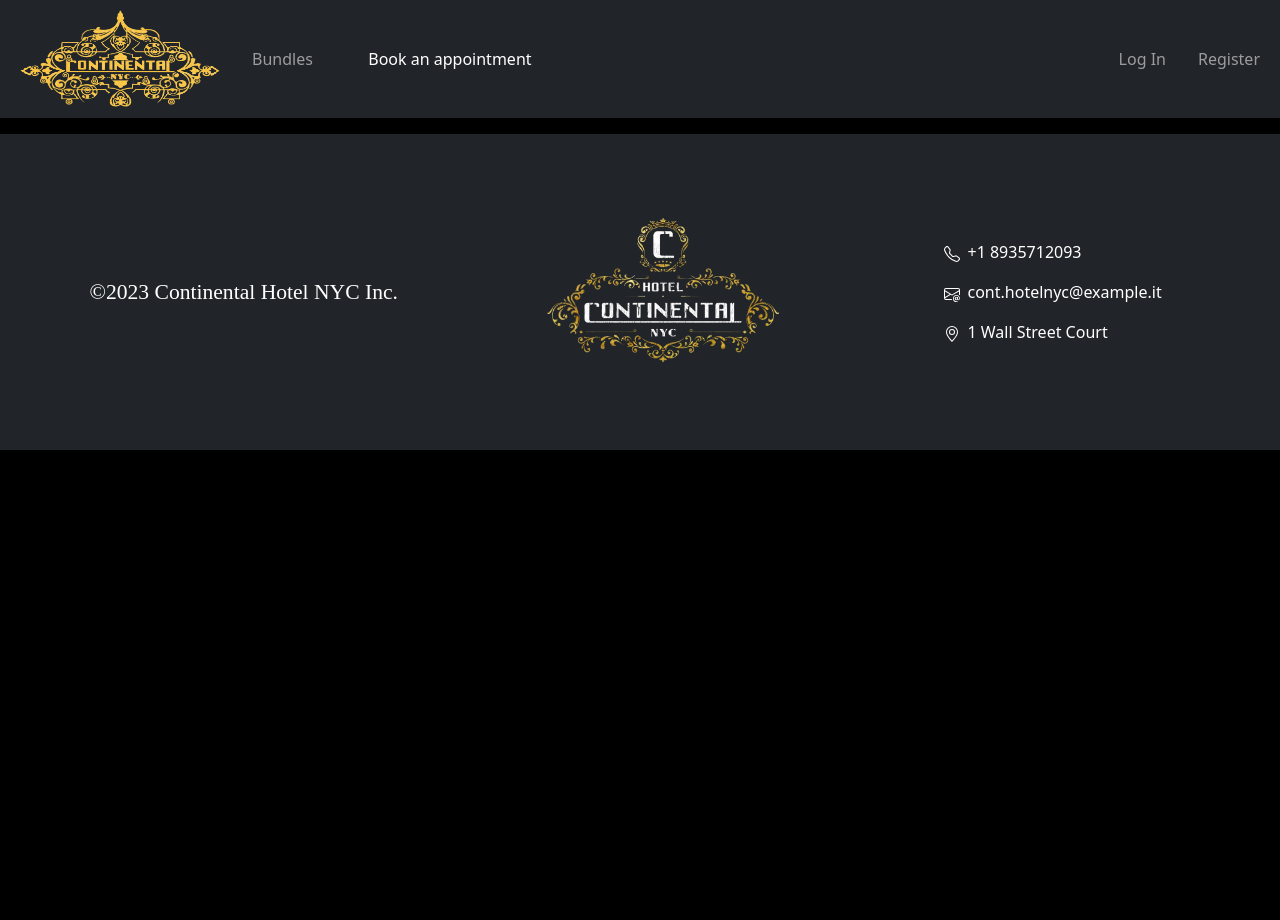
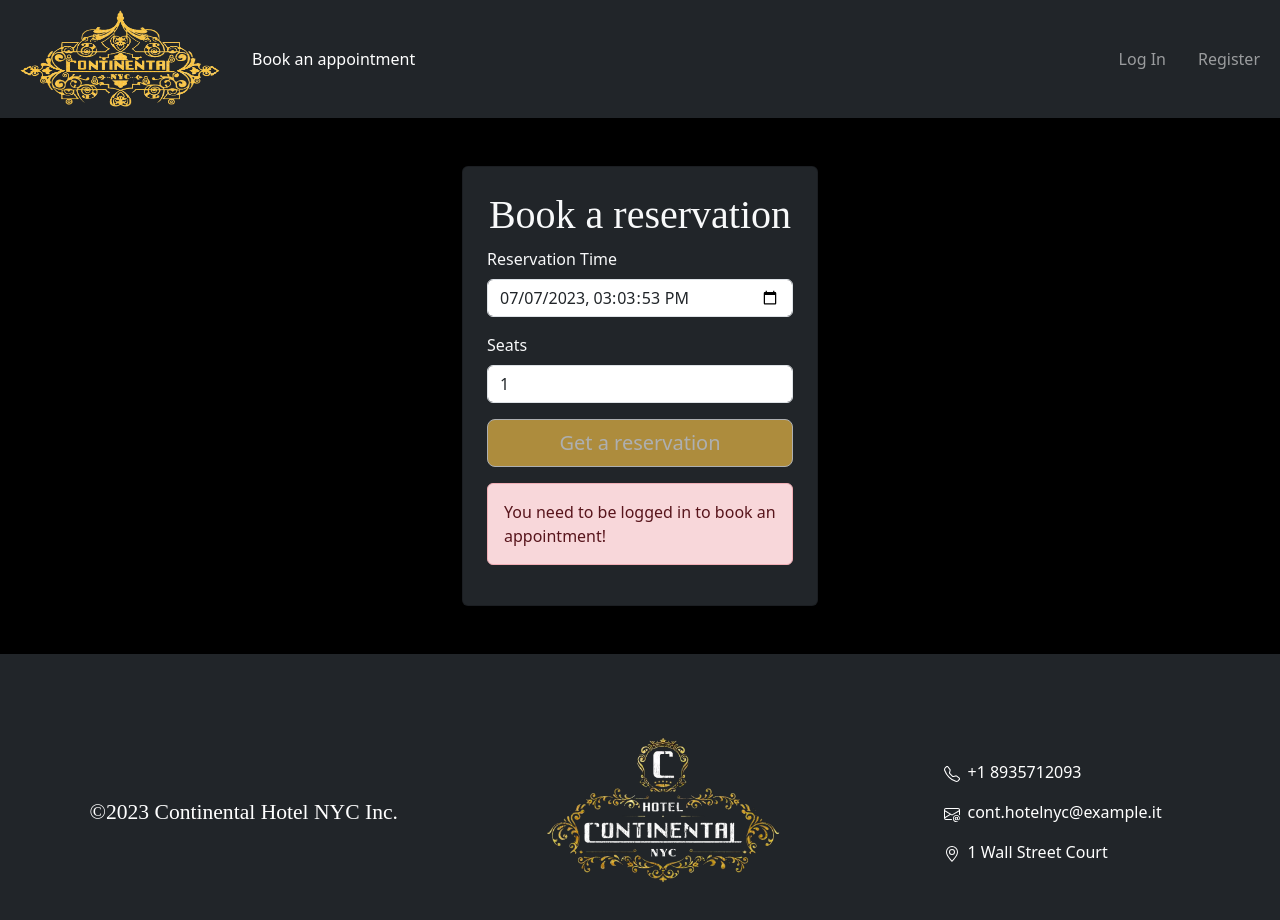
Before and after one commit to LuigiCervo/app-finalcapstonefrontend, a React (Create React App) app: page /book in a window 1280 px wide. Shown: the top 920 px of the page. Before the commit the page ends 800 px from the top, so only its background shows below. Built offline with nearby package versions, Linux system fonts and the light colour scheme; a web font is replaced by a local one.

Commit message:
Reservation interface added

```diff
--- a/src/App.tsx
+++ b/src/App.tsx
@@ -18,6 +18,7 @@ import './App.css';
 import { Telephone } from "react-bootstrap-icons";
 import { EnvelopeAt } from "react-bootstrap-icons";
 import { GeoAlt } from "react-bootstrap-icons";
+import ReservationPage from "./pages/ReservationPage";
 
 
 export default function App() {
@@ -37,7 +38,10 @@ export default function App() {
             <Navbar.Toggle aria-controls="basic-navbar-nav" />
             <Navbar.Collapse id="basic-navbar-nav">
               <Nav className="me-auto">
-                <NavLink className="mx-2 nav-link" to="/bundles">Bundles</NavLink> &&
+                {
+                  authState != null &&
+                  <NavLink className="mx-2 nav-link" to="/bundles">Bundles</NavLink>
+                }
                 <NavLink className="mx-2 nav-link" to="/book">Book an appointment</NavLink>
               </Nav>
 
@@ -66,6 +70,10 @@ export default function App() {
                       authState.user.golden &&
                       <NavDropdown.Item>Golden Account</NavDropdown.Item>
                     }
+                    {
+                      !authState.user.golden && !authState.user.admin &&
+                      <NavDropdown.Item>Standard Account</NavDropdown.Item>
+                    }
                   </NavDropdown>
 
                   <NavLink className="mx-2 nav-link" to="/logout">Log Out</NavLink>
@@ -79,6 +87,7 @@ export default function App() {
           <Route path='/' element={<Index />} />
           <Route path='/dish/:id' element={<DishDetails />} />
           <Route path='/bundles' element={<Bundles authState={authState} />} />
+          <Route path='/book' element={<ReservationPage authState={authState} />} />
           <Route path='/register' element={<Register />} />
           <Route path='/login' element={<Login setAuthStateAction={setAuthState} />} />
           <Route path='/logout' element={<Logout setAuthStateAction={setAuthState} />} />
--- a/src/dto/User.ts
+++ b/src/dto/User.ts
@@ -1,6 +1,7 @@
 import { JwtPayload } from "jwt-decode";
 
 export default interface User extends JwtPayload {
+    id: number;
     name: string;
     admin: boolean;
     golden: boolean;
--- /dev/null
+++ b/src/models/Reservation.ts
@@ -0,0 +1,8 @@
+import { User } from "./User";
+
+export interface Reservation {
+    id: number;
+    reservationTime: string;
+    seats: number;
+    guest: User;
+}
--- /dev/null
+++ b/src/models/User.ts
@@ -0,0 +1,6 @@
+export interface User {
+    id: number;
+    firstName: string;
+    lastName: string;
+    email: string;
+}
--- a/src/pages/DishManager.tsx
+++ b/src/pages/DishManager.tsx
@@ -3,6 +3,9 @@ import { Dish } from '../models/Dish';
 import { Manufacturer } from '../models/Manufacturer';
 import { createDish, deleteDishById, getDishList, updateDishById } from '../service/DishService';
 import { Button, Card, Col, Container, Form, InputGroup, Modal, Row } from 'react-bootstrap';
+import { Reservation } from '../models/Reservation';
+import { Check2, Check2All, Check2Square, CheckCircleFill, Trash3Fill } from 'react-bootstrap-icons';
+import { Check } from 'react-bootstrap-icons';
 
 function DishListItem(props: { dish: Dish, manufacturers: Manufacturer[], onSuccesfulDeletion(dishId: number, dish: Dish): void, onSuccesfulEdit(dishId: number, dish: Dish): void }) {
   const [isEditing, setIsEditing] = useState(false);
@@ -59,8 +62,8 @@ function DishListItem(props: { dish: Dish, manufacturers: Manufacturer[], onSucc
         <Card.Title>{props.dish.price}$ | {props.dish.name}</Card.Title>
         <Card.Text>{props.dish.description}</Card.Text>
         {props.dish.manufacturer != null && <Card.Text>Manufacturer: {props.dish.manufacturer.name}</Card.Text>}
-        <button className='btn btn-primary' onClick={onEdit}>Edit</button>
-        <button className='btn btn-danger ms-2' onClick={onDelete}>Delete</button>
+        <button className='btn btn-primary' onClick={onEdit}><CheckCircleFill></CheckCircleFill></button>
+        <button className='btn btn-danger ms-2' onClick={onDelete}><Trash3Fill></Trash3Fill></button>
       </Card.Body>
     </Card>
   ) : (
@@ -152,6 +155,7 @@ function DishListItem(props: { dish: Dish, manufacturers: Manufacturer[], onSucc
 
 function DishManager() {
   const [dishes, setDishes] = useState<Dish[]>([]);
+  const [reservations, setReservations] = useState<Reservation[]>([]);
   const [manufacturers, setManufacturers] = useState<Manufacturer[]>([]);
 
   const [isLoading, setIsLoading] = useState<boolean>(true);
@@ -175,7 +179,11 @@ function DishManager() {
       .then(response => response.json())
       .then(json => setManufacturers(json));
 
-    Promise.all([dishPromise, manufacturerPromise])
+    let reservationPromise = fetch("http://localhost:8080/api/reservation/list")
+      .then(response => response.json())
+      .then(json => setReservations(json));
+
+    Promise.all([dishPromise, manufacturerPromise, reservationPromise])
       .then(() => setIsLoading(false));
   }, []);
 
@@ -217,9 +225,30 @@ function DishManager() {
       });
   }
 
+  function deleteReservation(id: number) {
+    fetch("http://localhost:8080/api/reservation/" + id,
+      {
+        method: 'DELETE'
+      }).then(response => {
+        if (response.ok) {
+          setReservations(reservations.filter(r => r.id != id));
+        }
+      })
+  }
+
   return (
     <Container>
-      <h1 className='text-light'>Dish management page</h1>
+      <h1 className='text-light'>Reservations: {reservations.length}</h1>
+      <ul className='list-group'>
+        {
+          reservations.map(r =>
+            <li className='list-group-item'>
+              <button className='btn btn-danger mx-3' onClick={() => deleteReservation(r.id)}><Trash3Fill></Trash3Fill></button>
+              {r.guest.firstName} {r.guest.lastName}, {r.reservationTime} for {r.seats}
+            </li>)
+        }
+      </ul>
+      <h1 className='text-light mt-5'>Dish management page</h1>
 
       <h2 className='text-light'>Dishes:</h2>
 
--- /dev/null
+++ b/src/pages/ReservationPage.tsx
@@ -0,0 +1,87 @@
+import { Alert, Button, Card, Col, Container, Form, Row } from "react-bootstrap";
+import User from "../dto/User";
+import { API_GATEWAY_HOST } from "../service/ServiceCostants";
+import { Reservation } from "../models/Reservation";
+import { useState } from "react";
+
+export default function ReservationPage(props: { authState: { token: string, user: User } | null }) {
+
+    const [result, setResult] = useState<boolean | null>(null);
+
+    function book() {
+        const reservationTimeInput: HTMLInputElement = document.getElementById('reservationTimeField') as HTMLInputElement;
+        const seatsInput: HTMLInputElement = document.getElementById('seatsField') as HTMLInputElement;
+
+        if (props.authState === null) return;
+
+        const reservationData: any = {
+            reservationTime: reservationTimeInput.value,
+            seats: Number(seatsInput.value),
+            guest: {
+                id: props.authState.user.id
+            }
+        };
+
+        return fetch(`${API_GATEWAY_HOST}/api/reservation/`,
+            {
+                method: "POST",
+                headers: {
+                    "Content-Type": "application/json",
+                },
+                body: JSON.stringify(reservationData)
+            })
+            .then(response => {
+                switch (response.status) {
+                    case 201:
+                        setResult(true);
+                        return;
+                    default:
+                        console.log(response.statusText);
+                        setResult(false);
+                        return;
+                }
+            });
+    }
+
+    return (
+        <Container>
+            <Row className="justify-content-center mt-5 mb-5">
+                <Col xs={4}>
+                    <Card className="p-4" bg='dark' text="light">
+                        <h1 className="text-center">Book a reservation</h1>
+                        <Form>
+                            <Form.Group className="mb-3">
+                                <Form.Label>Reservation Time</Form.Label>
+                                <Form.Control type="datetime-local" defaultValue={(new Date()).toISOString().replace('Z', '')} id="reservationTimeField" />
+                            </Form.Group>
+                            <Form.Group className="mb-3">
+                                <Form.Label>Seats</Form.Label>
+                                <Form.Control type="" id="seatsField" defaultValue={1} />
+                            </Form.Group>
+                        </Form>
+                        <Button
+                            className="mb-3"
+                            variant="lg"
+                            style={{ backgroundColor: '#F9C448' }}
+                            onClick={book}
+                            disabled={props.authState === null}>Get a reservation</Button>
+                        {
+                            props.authState === null &&
+                            <Alert variant="danger">You need to be logged in to book an appointment!</Alert>
+                        }
+
+                        {
+                            result === true &&
+                            <Alert variant="success">Booked successfully!</Alert>
+                        }
+
+                        {
+                            result === false &&
+                            <Alert variant="danger">Error</Alert>
+                        }
+                    </Card>
+                </Col>
+            </Row>
+        </Container>
+    );
+}
--- a/src/service/DishService.ts
+++ b/src/service/DishService.ts
@@ -76,7 +76,10 @@ function updateDishById(id: number, newDish: Dish): Promise<boolean> {
 }
 
 function deleteDishById(id: number): Promise<boolean> {
-    return fetch(`${API_GATEWAY_HOST}/api/dish/${id}`)
+    return fetch(`${API_GATEWAY_HOST}/api/dish/${id}`,
+        {
+            method: "DELETE"
+        })
         .then(response => {
             switch (response.status) {
                 case 200:
```
